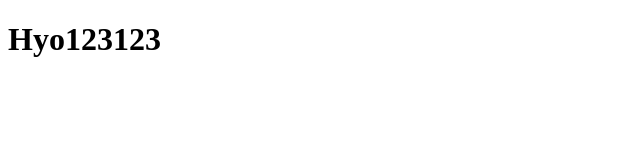
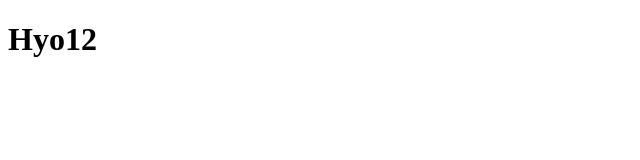
Before and after one commit to SidewinderZhou/playground, a plain HTML site: page index.html in a window 1280 px wide. Shown: the whole page, without its empty margins (0-640 px from the left). Drawn offline with Linux system fonts and the light colour scheme.

Commit message:
Another small change

```diff
--- a/index.html
+++ b/index.html
@@ -4,6 +4,6 @@
 	<title>Hello</title>
 </head>
 <body>
-<h1>Hyo123123</h1>
+<h1>Hyo12</h1>
 </body>
 </html>
```
